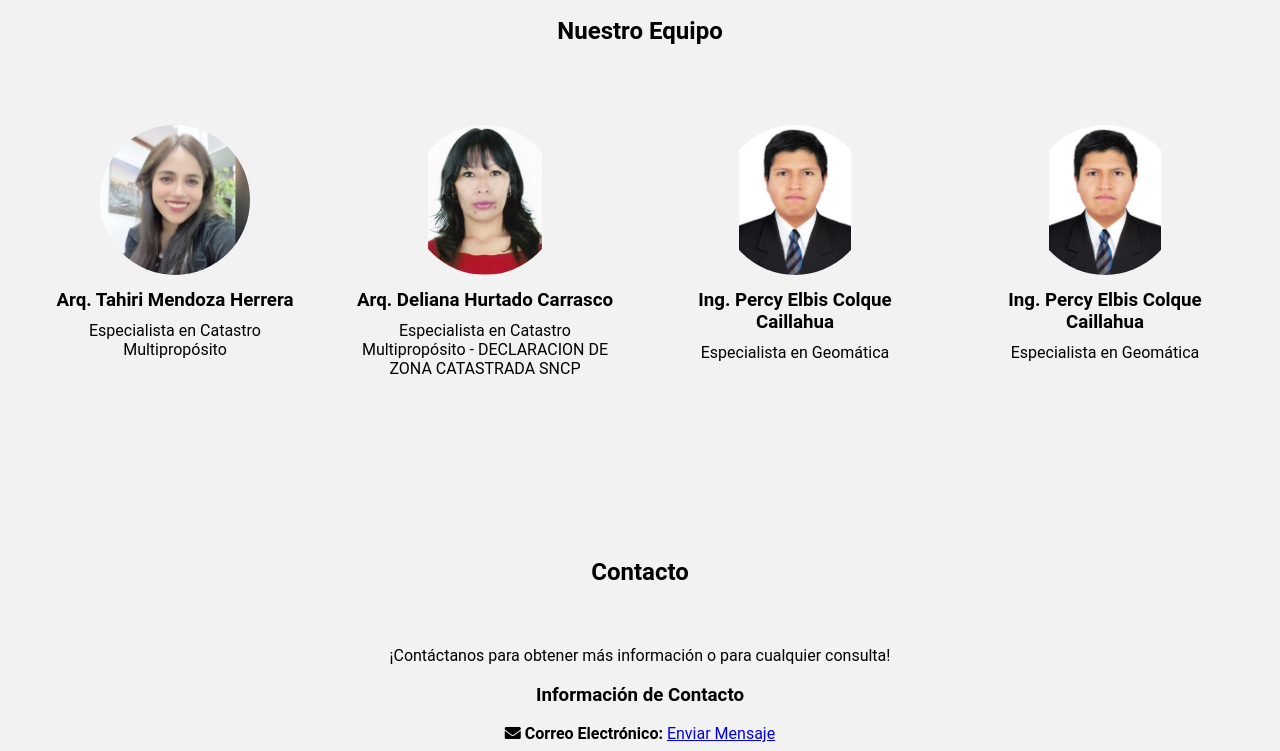
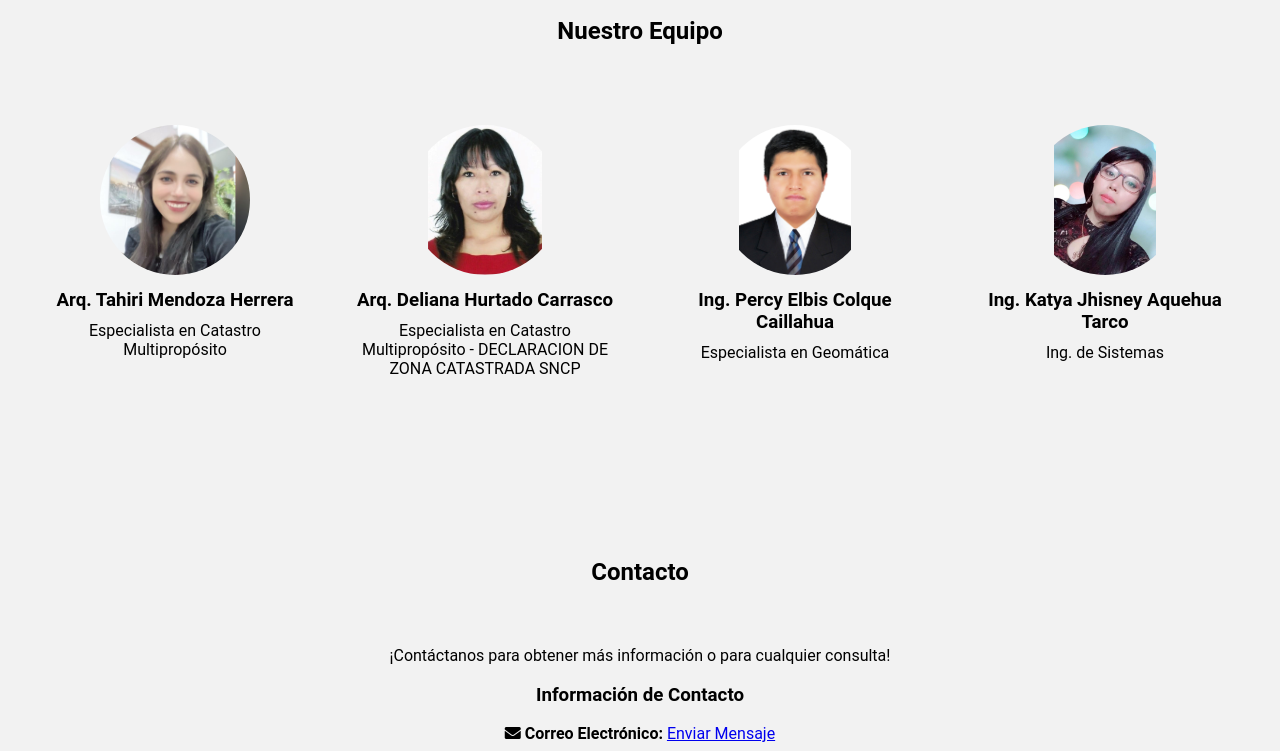
Before and after one commit to ge0asis/ge0asis.github.io, a plain HTML site: page index.html in a window 1280 px wide. Shown: the part 1906-2657 px from the top of the page. Drawn offline with Linux system fonts and the light colour scheme.

Commit message:
Update index.html

```diff
--- a/index.html
+++ b/index.html
@@ -91,9 +91,9 @@
             <p>Especialista en Geomática</p>
           </div>
           <div class="miembro">
-            <img src="img/gis.jpg" alt="Ing. Percy Elbis Colque Caillahua">
-            <h3>Ing. Percy Elbis Colque Caillahua</h3>
-            <p>Especialista en Geomática</p>
+            <img src="img/sistemas.jpeg" alt="Ing. Katya Jhisney Aquehua Tarco">
+            <h3>Ing. Katya Jhisney Aquehua Tarco</h3>
+            <p>Ing. de Sistemas</p>
           </div>
         </div>
       </div>
```
